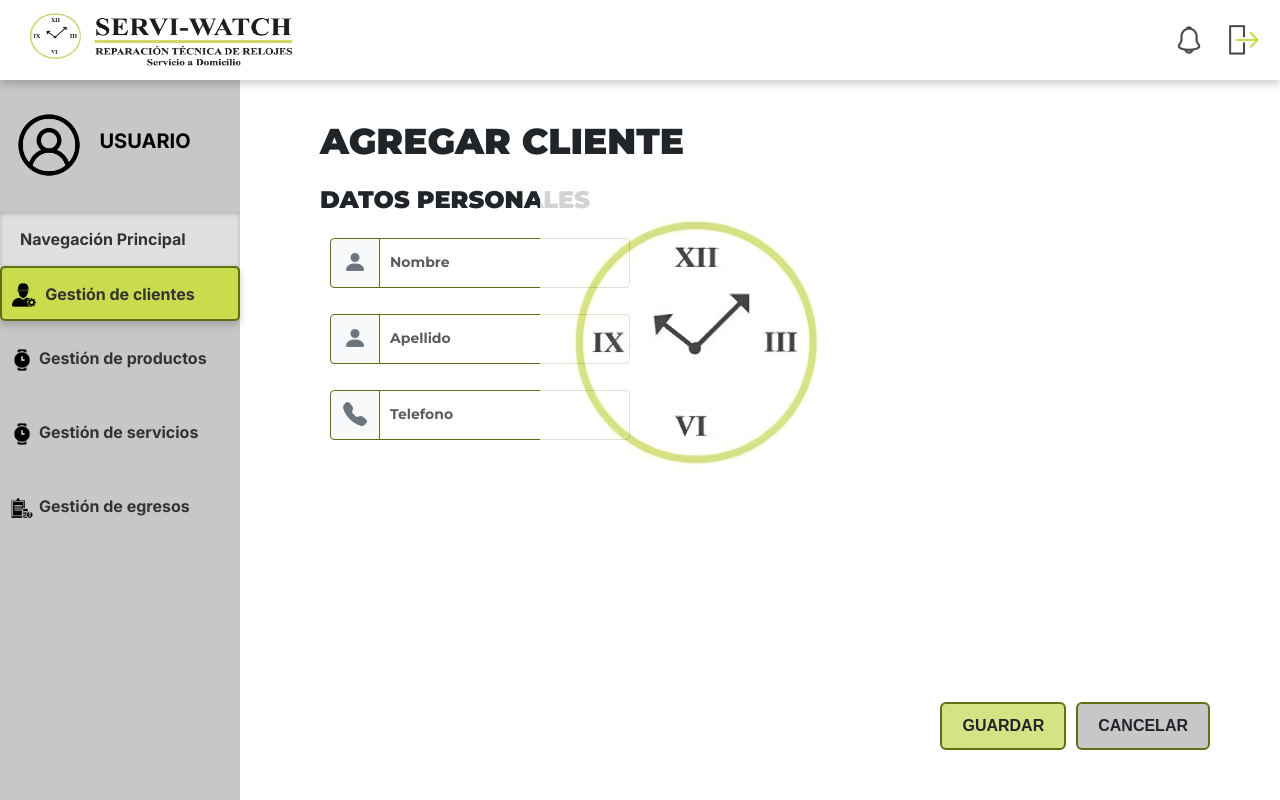
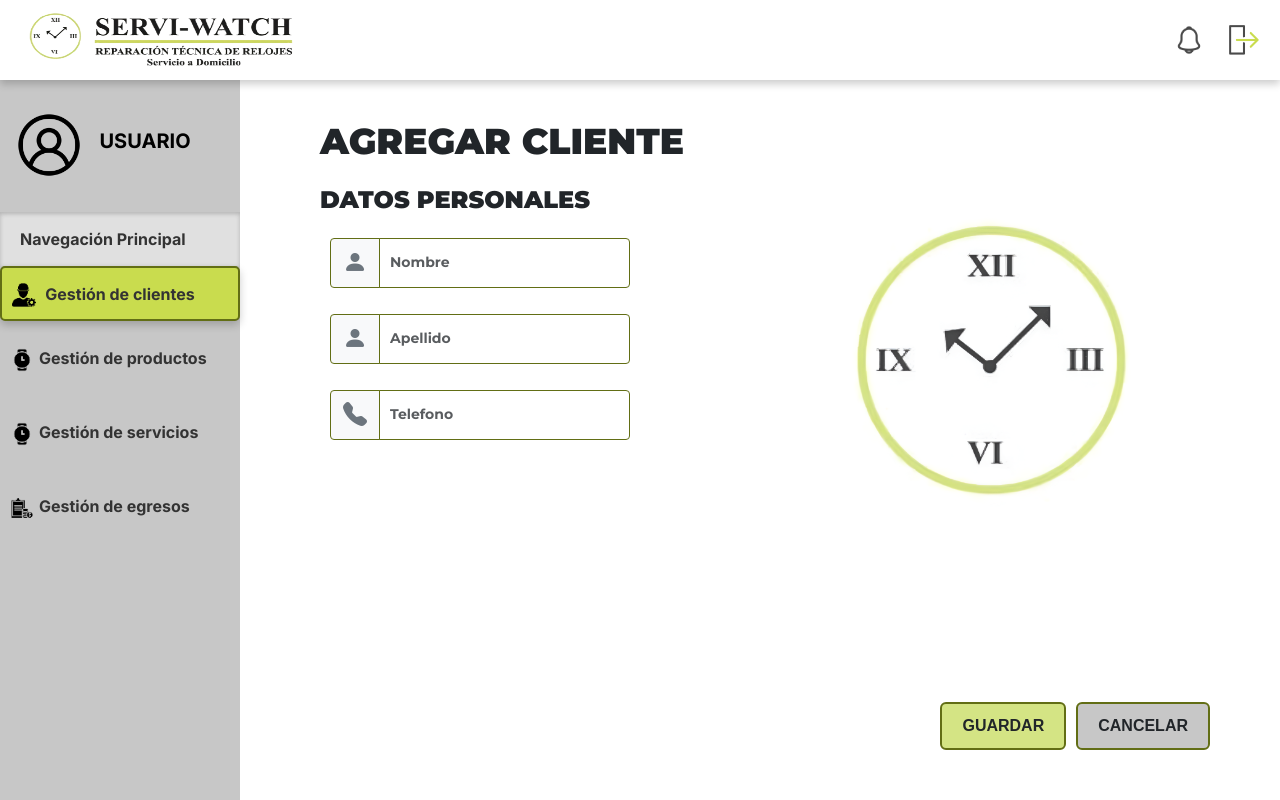
Before and after one commit to cordorat/Serviwatch, a Django app: page /clientes/agregar/ in a window 1280 px wide. Run offline with Django 5.2, Linux system fonts and the light colour scheme.

Commit message:
acomodar reloj

```diff
--- a/core/static/css/formularios.css
+++ b/core/static/css/formularios.css
@@ -12,6 +12,7 @@ form {
   display: flex;
   flex-direction: column;
   gap: 10px;
+  width: 100%;
   max-width: 300px;
 }
 
@@ -27,7 +28,7 @@ form {
 }
 
 .form-span {
-  border: 1px solid #626E15; /* tu color personalizado */
+  border: 1px solid #626E15;
   border-radius: 4px;
 }
 
@@ -90,16 +91,17 @@ body {
 
 .left-column {
   float: left;
-  width: 800px;
+  width: 900px;
   padding-right: 10px;
   padding-left: 50px;
+  box-sizing: border-box;
 }
 
 .right-column {
-  position: fixed;
-  top: 180px;
-  right: 440px;
-  width: 300px;
+  position: absolute;
+  top: 100px;
+  right: 7%;
+  width: 34%;
   max-height: 500px;
   display: flex;
   justify-content: center;
```
